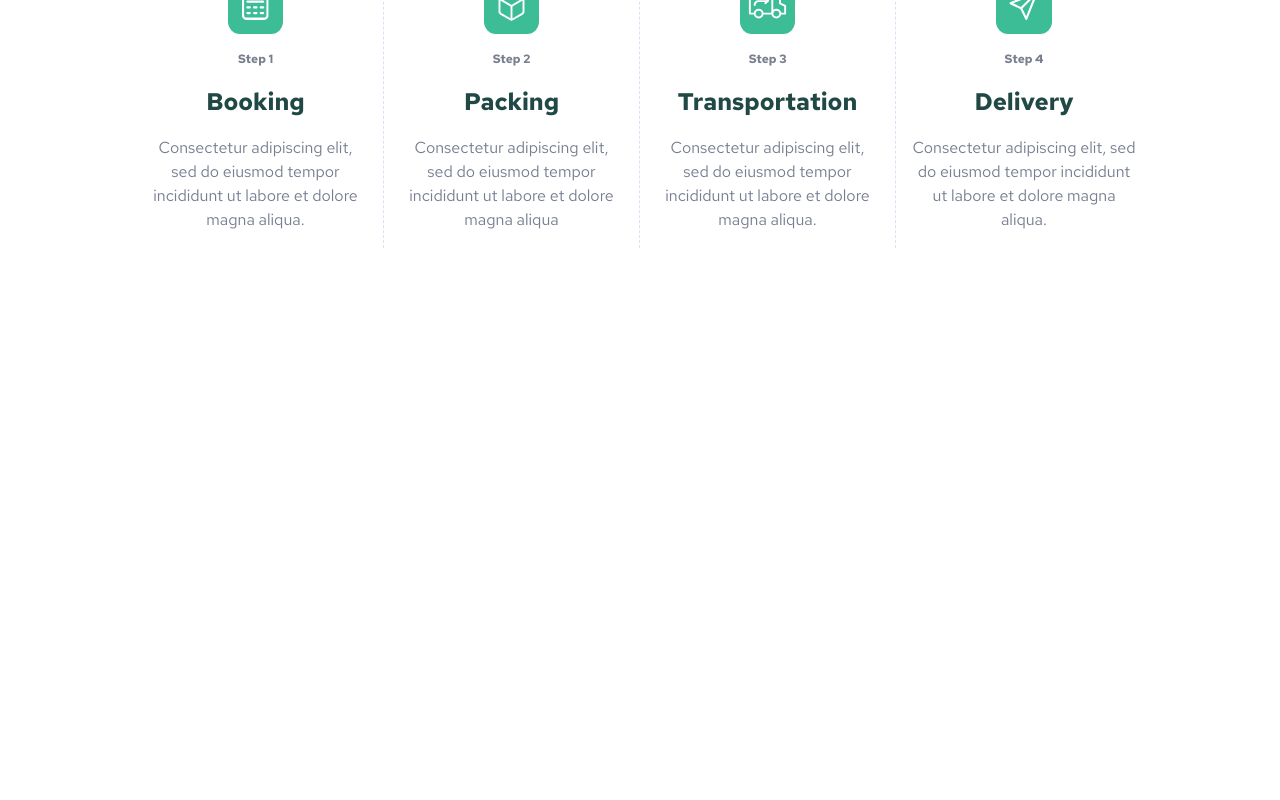
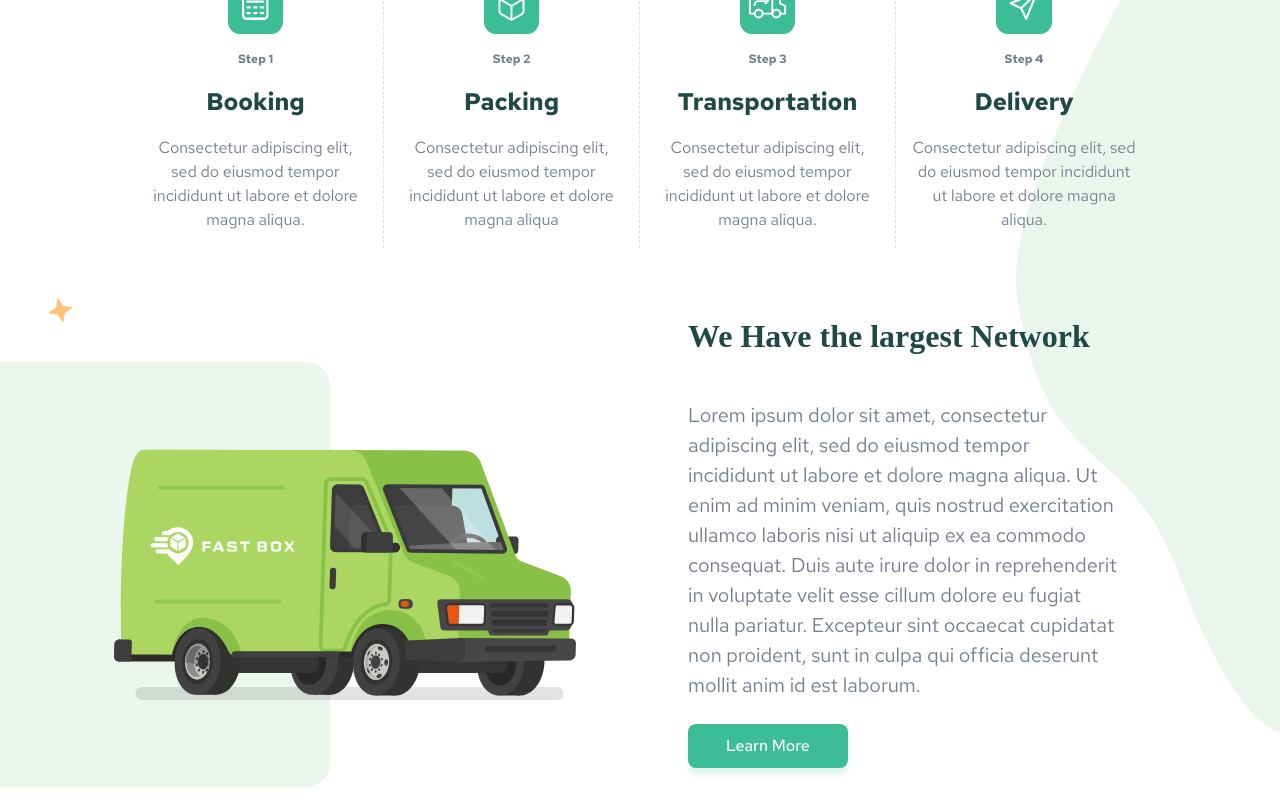
Before and after one commit to Yomna-J/fastbox, a React (Create React App) app: page / in a window 1280 px wide. Shown: the part 1306-2106 px from the top of the page. Before the commit the page ends 1586 px from the top, so only its background shows below. Built offline with nearby package versions, Linux system fonts and the light colour scheme; a web font is replaced by a local one.

Commit message:
Finished how it works section  -  Added new assets  -  Fixed hero check button

```diff
--- a/src/components/hero/Hero.jsx
+++ b/src/components/hero/Hero.jsx
@@ -99,6 +99,7 @@
                 sx={{
                   "&:hover": {
                     backgroundColor: palette.primary.main,
+                    color: "#fff",
                   },
                   ml: { md: "-6px" },
                   p: "0 50px",
--- a/src/index.css
+++ b/src/index.css
@@ -1,6 +1,9 @@
 @import url("https://fonts.googleapis.com/css2?family=Anybody:wght@400;700;800&family=Rubik:wght@400;500;700&display=swap");
 @import url("https://fonts.googleapis.com/css2?family=Red+Hat+Text:wght@400;500;700&display=swap");
 
+.html {
+  overflow: hidden;
+}
 .hero {
   background-image: url("./assets/background.svg");
   background-size: cover;
@@ -36,3 +39,10 @@
 .tools li {
   padding: 1rem;
 }
+
+.how-work {
+  background-image: url("./assets/color.svg");
+  width: 100%;
+  background-repeat: no-repeat;
+  background-position: right;
+}
--- a/src/pages/home/index.jsx
+++ b/src/pages/home/index.jsx
@@ -1,4 +1,11 @@
-import { Box, Typography, useTheme, Container, Grid } from "@mui/material";
+import {
+  Button,
+  Box,
+  Typography,
+  useTheme,
+  Container,
+  Grid,
+} from "@mui/material";
 import Hero from "../../components/hero/Hero";
 import { theme } from "../../theme";
 import { default as airtable } from "../../assets/airtable.svg";
@@ -12,6 +19,7 @@
 import { default as packing } from "../../assets/packing.svg";
 import { default as transportation } from "../../assets/transportation.svg";
 import { default as delivery } from "../../assets/delivery.svg";
+import { default as truck } from "../../assets/truck.svg";
 import Step from "../../components/step";
 
 const Home = () => {
@@ -79,6 +87,7 @@
         </ul>
       </Box>
       {/* HOW IT WORKS */}
+      <div className="how-work">
         <Box
           sx={{
             display: "flex",
@@ -116,13 +125,12 @@
                 textAlign: { md: "left", xs: "center" },
               }}
             >
-            Duis aute irure dolor in reprehenderit in voluptate cillum dolore eu
-            fugiat nulla pariatur.
+              Duis aute irure dolor in reprehenderit in voluptate cillum dolore
+              eu fugiat nulla pariatur.
             </Typography>
           </Box>
           <img src={star} alt="star" sx={{ alignSelf: "flex-end" }} />
         </Box>
-
         <Box
           sx={{
             p: "10vh 10% 2rem 10%",
@@ -154,6 +162,78 @@
             })}
           </Grid>
         </Box>
+        <Box
+          sx={{
+            display: "flex",
+            flexDirection: { xs: "column", md: "row" },
+            justifyContent: "center",
+            gap: "5rem",
+            alignItems: "center",
+            pr: { md: "10vw" },
+          }}
+        >
+          <Box
+            component="img"
+            sx={{
+              width: { xs: "100%", md: "50%" },
+            }}
+            src={truck}
+            alt="truck"
+          />
+
+          <Box
+            sx={{
+              display: "flex",
+              flexDirection: "column",
+              alignItems: { xs: "center", md: "flex-start" },
+              gap: "1.5rem",
+              p: { xs: "2rem" },
+            }}
+          >
+            <Typography
+              variant="head"
+              sx={{
+                color: palette.primary.dark,
+                fontWeight: "bold",
+                fontSize: { md: "2.0rem", xs: "1.25rem" },
+              }}
+            >
+              We Have the largest Network
+            </Typography>
+            <Typography
+              variant="text"
+              sx={{
+                pt: "1rem",
+                color: palette.text.secondary,
+                fontSize: { md: "1.25rem" },
+                textAlign: { md: "left", xs: "center" },
+              }}
+            >
+              Lorem ipsum dolor sit amet, consectetur adipiscing elit, sed do
+              eiusmod tempor incididunt ut labore et dolore magna aliqua. Ut
+              enim ad minim veniam, quis nostrud exercitation ullamco laboris
+              nisi ut aliquip ex ea commodo consequat. Duis aute irure dolor in
+              reprehenderit in voluptate velit esse cillum dolore eu fugiat
+              nulla pariatur. Excepteur sint occaecat cupidatat non proident,
+              sunt in culpa qui officia deserunt mollit anim id est laborum.
+            </Typography>
+            <Button
+              variant="text"
+              sx={{
+                width: "10rem",
+                p: ".5rem 1.5rem",
+                backgroundColor: palette.primary.main,
+                color: "#ffffff",
+                borderRadius: 2,
+                boxShadow: ` 0px 7px 5px 0px ${palette.primary.light}}`,
+                "&:hover": { color: palette.primary.main },
+              }}
+            >
+              Learn More
+            </Button>
+          </Box>
+        </Box>
+      </div>
     </div>
   );
 };
```
Also changed, not shown: src/assets/color.svg (added), src/assets/truck.svg (added). Lines whose indentation alone changed are shown as unchanged.
